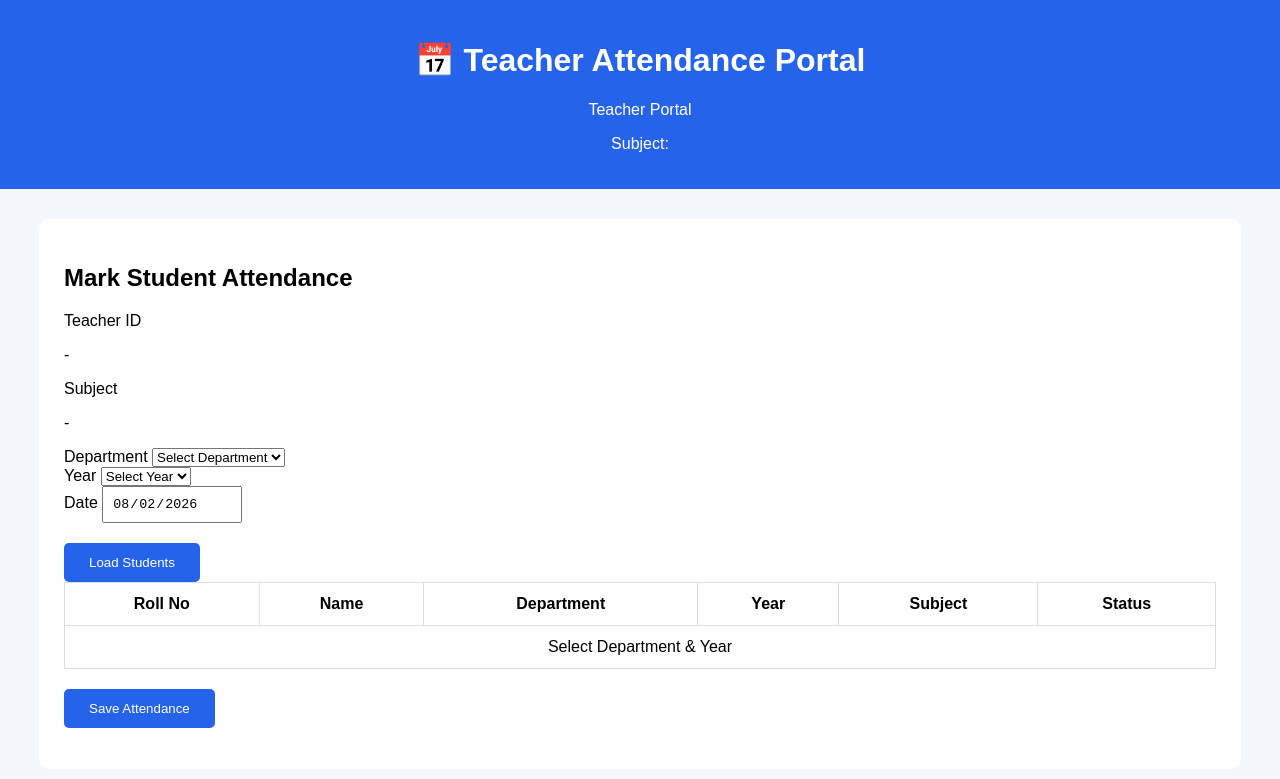
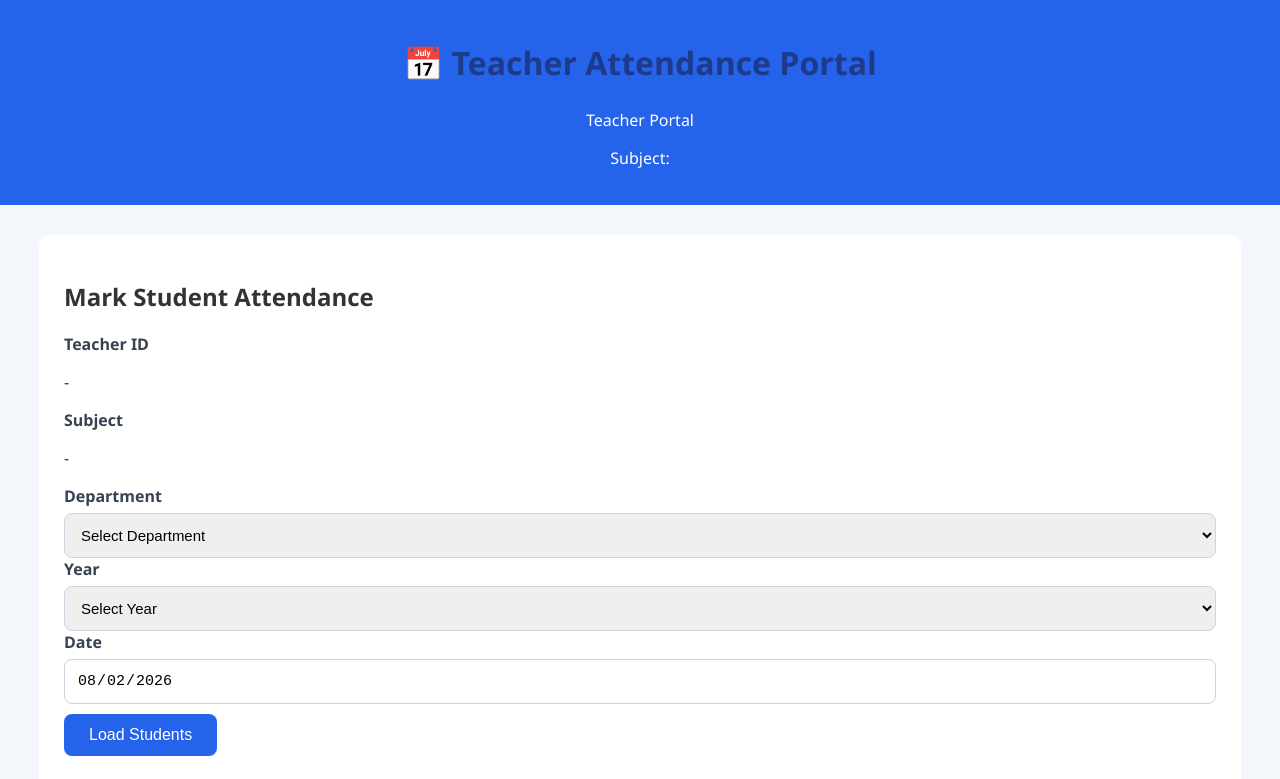
Before and after one commit to hansikasivani665-droid/Student-Management-System-major, a plain HTML site: page html/teacher-attendance.html in a window 1280 px wide. Shown: the top 779 px of the page. Drawn offline with Linux system fonts and the light colour scheme.

Commit message:
Add teacher attendance page styling

```diff
--- a/css/teacher-attendance.css
+++ b/css/teacher-attendance.css
@@ -123,3 +123,342 @@ footer{
     padding:15px;
 
 }
+
+/* =====================================
+   Teacher Attendance Page CSS
+===================================== */
+
+
+/* =====================================
+   BODY
+===================================== */
+
+body {
+
+    margin: 0;
+
+    padding: 0;
+
+    font-family: "Segoe UI", Arial, sans-serif;
+
+    background: #f4f7fb;
+
+    color: #333;
+
+}
+
+
+
+/* =====================================
+   CONTAINER
+===================================== */
+
+.container {
+
+    width: 90%;
+
+    margin: 30px auto;
+
+    background: white;
+
+    padding: 30px;
+
+    border-radius: 12px;
+
+    box-shadow: 0 4px 15px rgba(0,0,0,0.1);
+
+}
+
+
+
+/* =====================================
+   TITLE
+===================================== */
+
+h1 {
+
+    text-align: center;
+
+    color: #1e3a8a;
+
+    margin-bottom: 25px;
+
+}
+
+
+
+/* =====================================
+   FORM SECTION
+===================================== */
+
+.form-section {
+
+    display: grid;
+
+    grid-template-columns: repeat(4,1fr);
+
+    gap: 20px;
+
+    margin-bottom: 25px;
+
+}
+
+
+
+/* =====================================
+   LABEL
+===================================== */
+
+label {
+
+    font-weight: 600;
+
+    margin-bottom: 6px;
+
+    display: block;
+
+    color: #374151;
+
+}
+
+
+
+/* =====================================
+   INPUT + SELECT
+===================================== */
+
+input,
+select {
+
+
+    width: 100%;
+
+    padding: 12px;
+
+    border: 1px solid #cbd5e1;
+
+    border-radius: 8px;
+
+    font-size: 15px;
+
+    outline: none;
+
+    box-sizing: border-box;
+
+}
+
+
+
+input:focus,
+select:focus {
+
+    border-color: #2563eb;
+
+}
+
+
+
+/* Disabled department */
+
+select:disabled {
+
+    background: #e5e7eb;
+
+    cursor: not-allowed;
+
+}
+
+
+
+
+/* =====================================
+   BUTTONS
+===================================== */
+
+
+button {
+
+
+    padding: 12px 25px;
+
+    border: none;
+
+    border-radius: 8px;
+
+    background: #2563eb;
+
+    color: white;
+
+    font-size: 16px;
+
+    cursor: pointer;
+
+    transition: 0.3s;
+
+}
+
+
+
+button:hover {
+
+    background: #1d4ed8;
+
+}
+
+
+
+/* Load Button */
+
+#loadStudents {
+
+    margin-top: 10px;
+
+}
+
+
+
+/* Save Button */
+
+#saveAttendance {
+
+    margin-top: 25px;
+
+    width: 200px;
+
+}
+
+
+
+
+/* =====================================
+   TABLE
+===================================== */
+
+
+table {
+
+
+    width: 100%;
+
+    border-collapse: collapse;
+
+    margin-top: 25px;
+
+}
+
+
+
+thead {
+
+    background: #1e3a8a;
+
+    color: white;
+
+}
+
+
+
+th,
+td {
+
+
+    padding: 14px;
+
+    text-align: center;
+
+    border-bottom: 1px solid #ddd;
+
+}
+
+
+
+tbody tr:hover {
+
+    background: #f1f5f9;
+
+}
+
+
+
+/* Status Dropdown */
+
+
+.status {
+
+
+    width: 120px;
+
+    padding: 8px;
+
+}
+
+
+
+
+/* =====================================
+   MESSAGE
+===================================== */
+
+
+#message {
+
+
+    margin-top: 20px;
+
+    text-align: center;
+
+    font-size: 16px;
+
+    font-weight: 600;
+
+}
+
+
+
+
+/* =====================================
+   RESPONSIVE
+===================================== */
+
+
+@media(max-width:900px){
+
+
+.form-section {
+
+    grid-template-columns: repeat(2,1fr);
+
+}
+
+
+}
+
+
+
+@media(max-width:600px){
+
+
+.form-section {
+
+    grid-template-columns:1fr;
+
+}
+
+
+.container {
+
+    width:95%;
+
+    padding:20px;
+
+}
+
+
+table {
+
+    font-size:14px;
+
+}
+
+
+}
```
